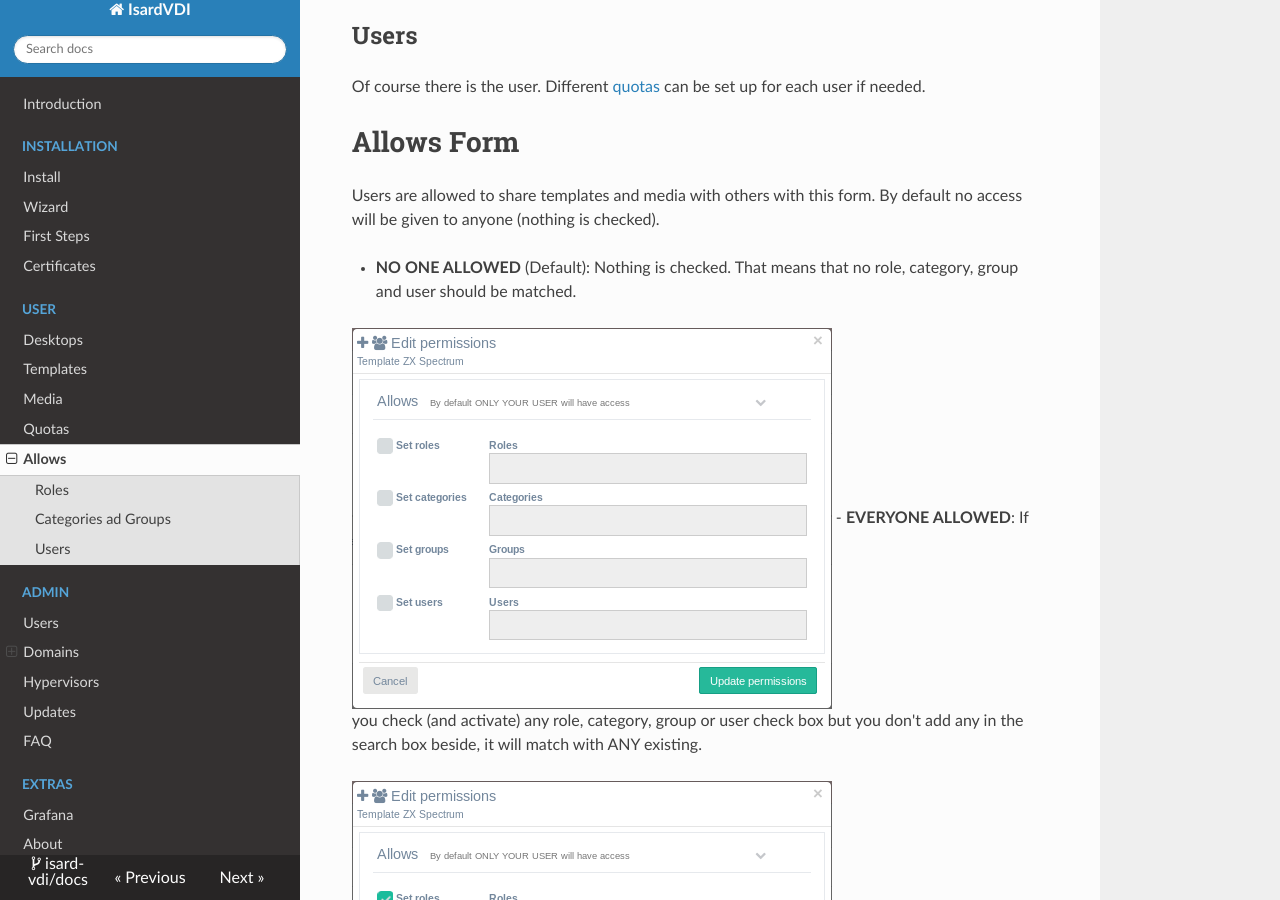
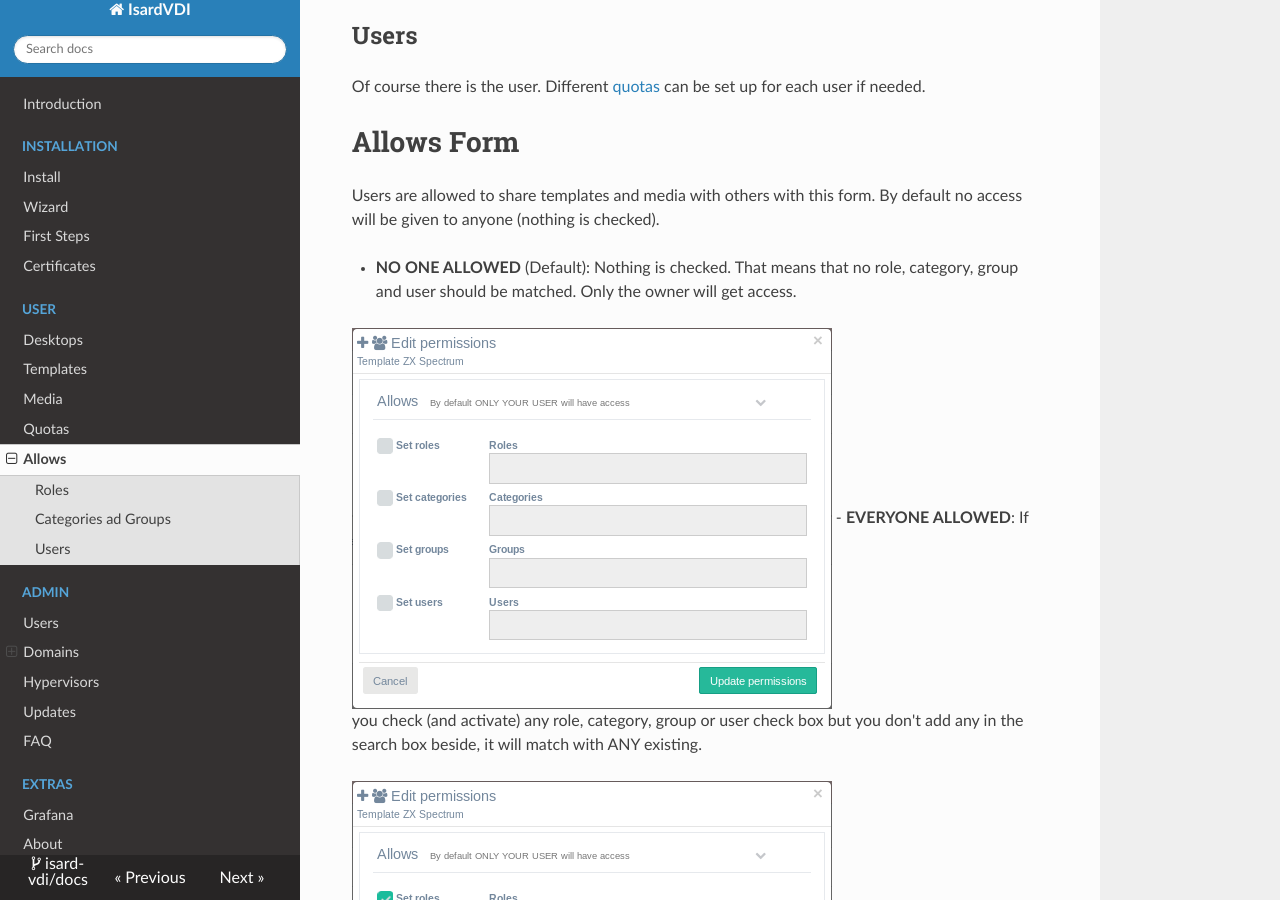
Before and after one commit to thebadjavi/docs, an MkDocs documentation site: the page built from docs/user/allows.md, in a window 1280 px wide and 900 px high, scrolled down 1128 px. Built offline with MkDocs 1.6.1, drawn with Linux system fonts in a browser that asks for light colours; nearby versions of some CDN libraries; old or Windows-style settings are respelled for this version of MkDocs.

Commit message:
Update allows.md

```diff
--- a/docs/user/allows.md
+++ b/docs/user/allows.md
@@ -39,7 +39,7 @@ Of course there is the user. Different [quotas](quotas.md) can be set up for eac
 
 Users are allowed to share templates and media with others with this form. By default no access will be given to anyone (nothing is checked).
 
-- **NO ONE ALLOWED** (Default): Nothing is checked. That means that no role, category, group and user should be matched.
+- **NO ONE ALLOWED** (Default): Nothing is checked. That means that no role, category, group and user should be matched. Only the owner will get access.
 
 ![](../images/users/none_allowed.png)
 - **EVERYONE ALLOWED**: If you check (and activate) any role, category, group or user check box but you don't add any in the search box beside, it will match with ANY existing.
```
